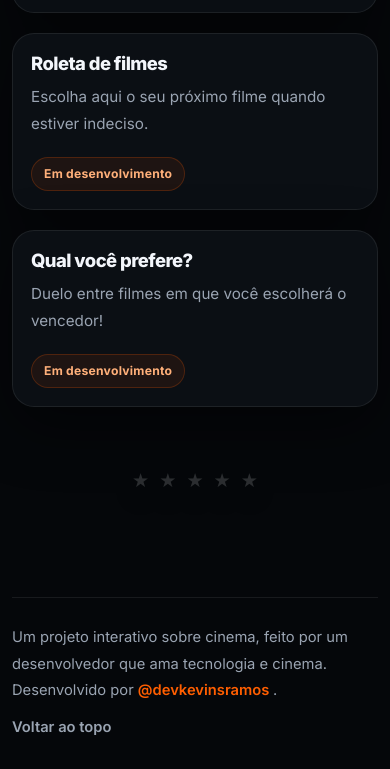
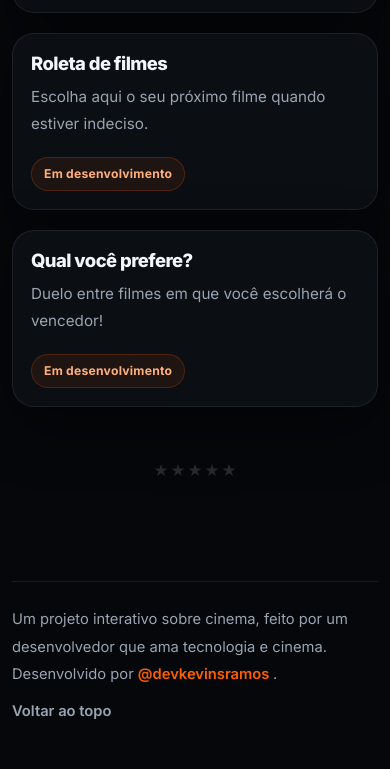
Before and after one commit to devkevinsramos/moviearcade, a plain HTML site: page pages/home.html in a window 390 px wide. Shown: the part 2649-3418 px from the top of the page. Drawn offline with Linux system fonts and the light colour scheme.

Commit message:
Add files via upload

```diff
--- a/assets/css/style.css
+++ b/assets/css/style.css
@@ -790,24 +790,24 @@ main {
 ================================================== */
 
 .stars-divider {
-  margin: 6px 0 6px;
-  padding: 18px 0 0;
+  margin: 14px 0 2px;
+  padding: 10px 0 0;
 }
 
 .stars-divider-track {
   display: flex;
   justify-content: center;
   align-items: center;
-  gap: 18px;
+  gap: 2px;
 }
 
 .star-depth {
   display: inline-flex;
   align-items: center;
   justify-content: center;
-  font-size: 1.7rem;
-  color: rgba(243, 246, 251, 0.16);
-  text-shadow: 0 10px 24px rgba(0, 0, 0, 0.28);
+  font-size: 1.55rem;
+  color: rgba(243, 246, 251, 0.14);
+  text-shadow: 0 8px 18px rgba(0, 0, 0, 0.24);
   user-select: none;
   pointer-events: none;
   transition: transform 0.25s ease;
@@ -817,15 +817,14 @@ main {
   transform: translateY(-4px);
 }
 
-
 /* ==================================================
    FOOTER
 ================================================== */
 
 .footer {
   width: min(100% - 40px, var(--max-width));
-  margin: 56px auto 30px;
-  padding-top: 26px;
+  margin: 42px auto 30px;
+  padding-top: 24px;
   border-top: 1px solid var(--border);
 }
 
@@ -833,14 +832,14 @@ main {
   display: flex;
   justify-content: space-between;
   align-items: flex-start;
-  gap: 24px;
+  gap: 28px;
 }
 
 .footer-description {
-  max-width: 840px;
+  max-width: 760px;
   color: var(--text-soft);
   font-size: 0.96rem;
-  line-height: 1.8;
+  line-height: 1.85;
 }
 
 .footer-top-link {
@@ -1162,12 +1161,16 @@ main {
     width: 100%;
   }
 
+.stars-divider {
+  margin-top: 10px;
+}
+
 .stars-divider-track {
-    gap: 14px;
+  gap: 2px;
 }
 
 .star-depth {
-    font-size: 1.45rem;
+  font-size: 1.3rem;
 }
 
   /* Footer */
@@ -1257,11 +1260,11 @@ main {
   }
 
 .stars-divider-track {
-    gap: 10px;
+  gap: 2px;
 }
 
 .star-depth {
-    font-size: 1.2rem;
+  font-size: 1.05rem;
 }
 
   .footer-description,
```
Lines whose indentation alone changed are shown as unchanged.
